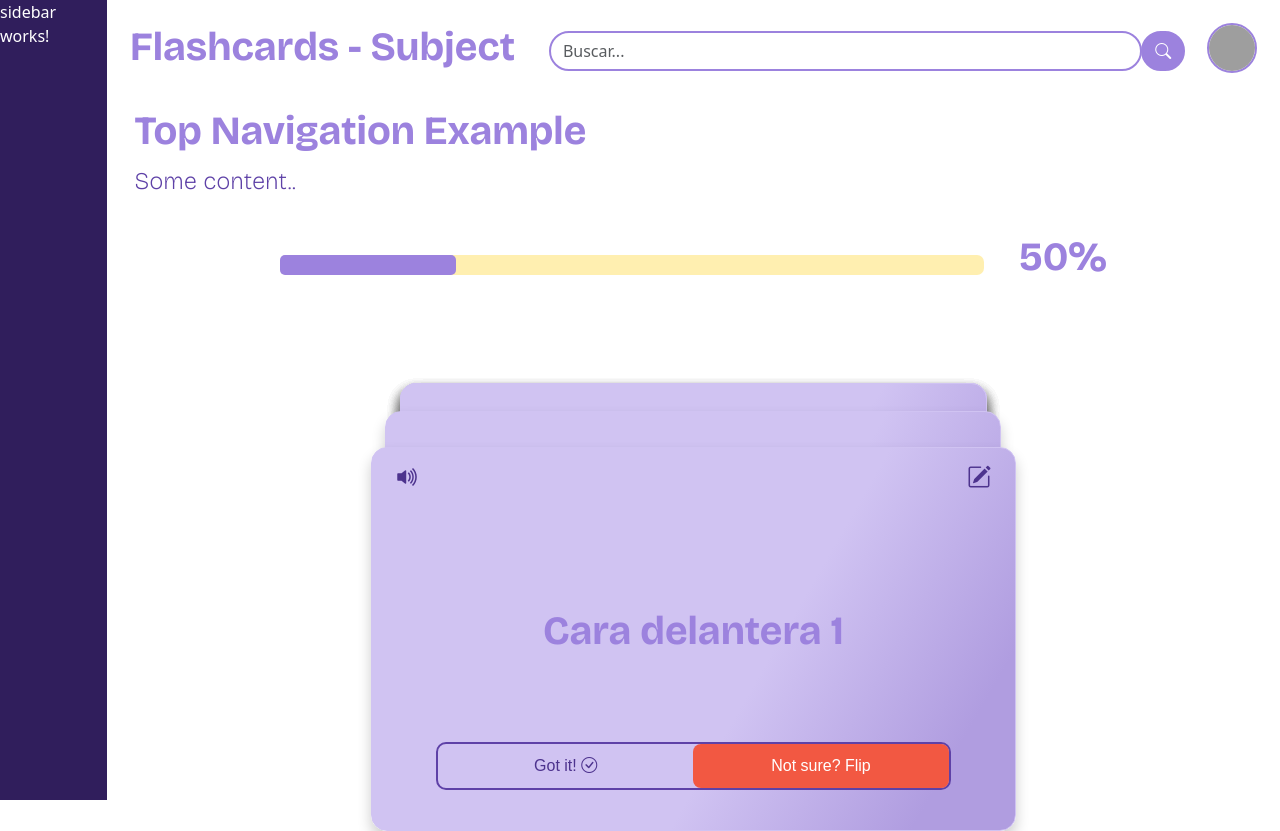
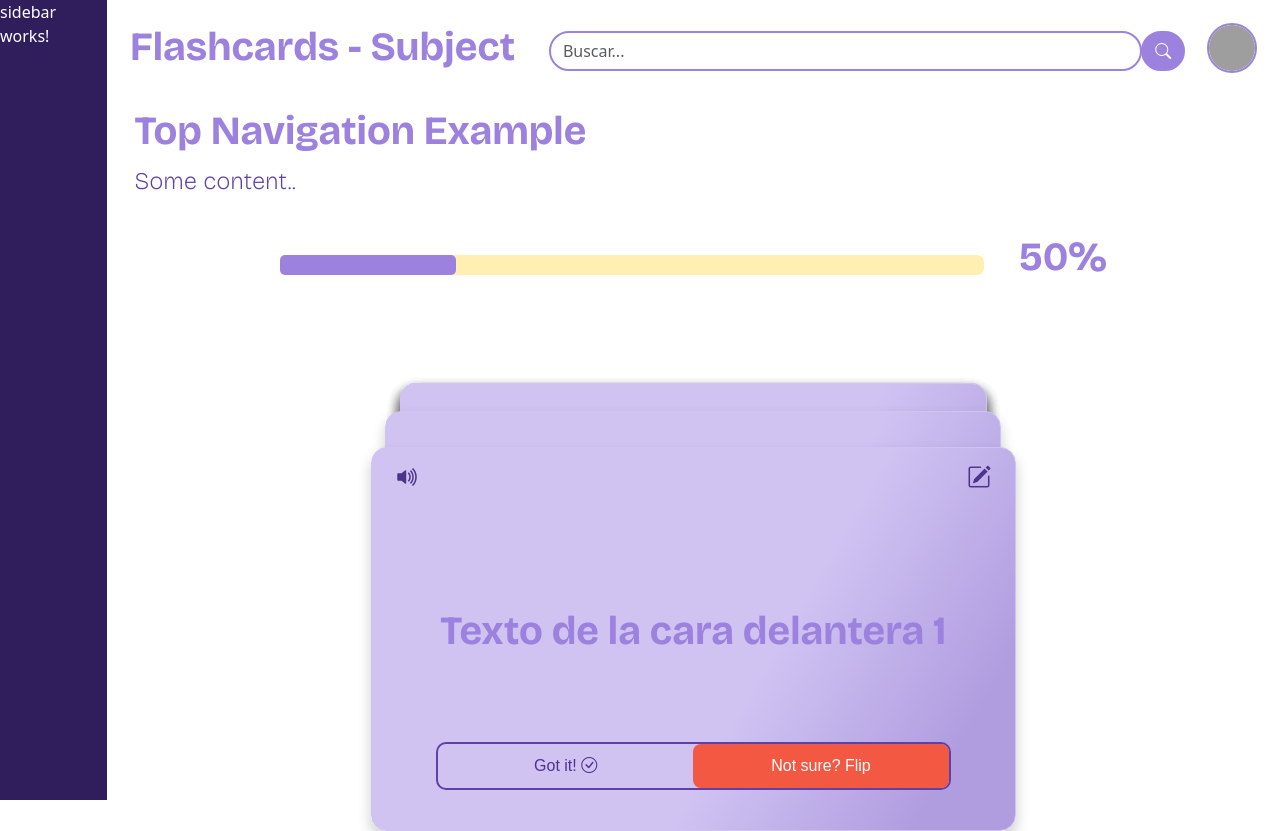
Before and after one commit to FabioB8a/StudyBuddy, an Angular app in the folder Frontend/: page /flashcards in a window 1280 px wide. Built offline with nearby package versions, Linux system fonts and the light colour scheme; grey boxes are pictures that could not be loaded.

Commit message:
Lógica de Flashcards (Parcialmente implementado)

```diff
--- a/Frontend/src/app/pages/flashcards-page/flashcards-page.component.html
+++ b/Frontend/src/app/pages/flashcards-page/flashcards-page.component.html
@@ -51,11 +51,10 @@
                 </div>
             </div>
 
-            <!-- Flashcard 1. Se obtiene dinamicamente el estado de "Flipped" para determinar la rotacion de la tarjeta -->
-            <div class="flip-card center main" [class.flipped]="flipped">
+            <!-- Flashcard 1. PRINCIPAL. Se obtiene dinamicamente el estado de "Flipped" para determinar la rotacion de la tarjeta -->
+            <div *ngFor="let flashcard of flashcards.slice(0, 1); let i = index" class="flip-card center main" [class.flipped]="flipped">
                 <div class="flip-card-inner">
                     <div class="flip-card-front">
-
                         <!-- Iconos -->
                         <div class="icons-container">
                             <button class="icon-button" (click)="btnVolume()">
@@ -65,8 +64,7 @@
                                 <i class="bi bi-pencil-square"></i>
                             </button>
                         </div>
-
-                        <p class="title">Cara delantera 1</p>
+                        <p class="title">{{ flashcard.frontText }}</p>
                         <!-- Botones: Got it, Not Sure -->
                         <div class="button-container">
                             <button class="card-button btnOK">Got it!
@@ -76,9 +74,8 @@
                         </div>
                     </div>
                     <div class="flip-card-back">
-                        <p class="title">Cara trasera 1</p>
+                        <p class="title">{{ flashcard.backText }}</p>
                         <p>Texto</p>
-
                         <!-- Botón para continuar a la siguiente flashcard -->
                         <div class="button-container">
                             <button class="card-button btnOK" style="width: 100%;">Continue
--- a/Frontend/src/app/pages/flashcards-page/flashcards-page.component.ts
+++ b/Frontend/src/app/pages/flashcards-page/flashcards-page.component.ts
@@ -11,7 +11,7 @@ import { TopbarComponent } from '../../global/topbar/topbar.component';
     SidebarComponent,
     TopbarComponent,
     NgOptimizedImage,
-    CommonModule
+    CommonModule // CRUCIAL para *NgFor
   ],
   templateUrl: './flashcards-page.component.html',
   styleUrl: './flashcards-page.component.css'
```
